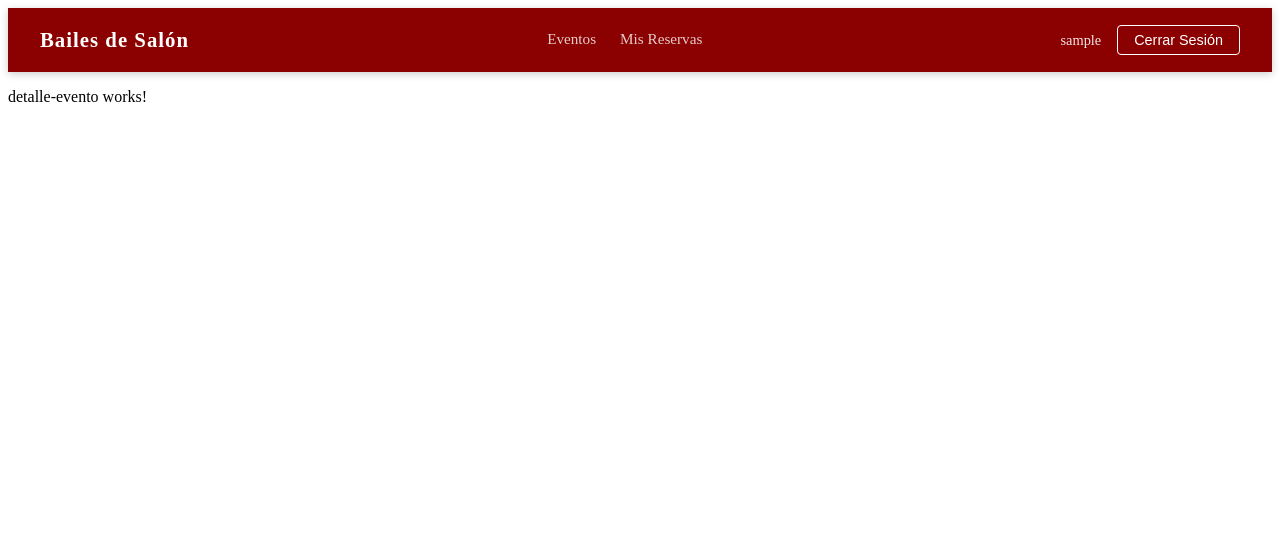
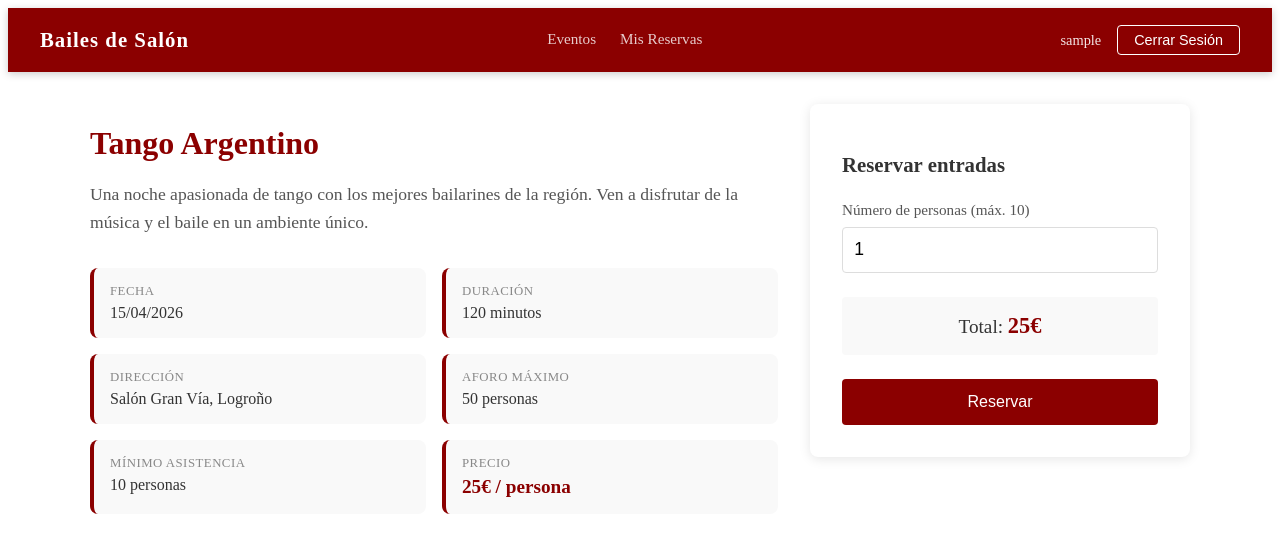
Before and after one commit to assxavi/retoFrontend, an Angular app: page /clientes/detalle/1 in a window 1280 px wide. Shown: the top 552 px of the page. Built offline with nearby package versions, Linux system fonts and the light colour scheme; sample sign-in values are in the browser's storage.

Commit message:
feat: detalle evento with reserva form

```diff
--- a/src/app/app.routes.ts
+++ b/src/app/app.routes.ts
@@ -25,7 +25,7 @@ export const routes: Routes = [
   },
   {
     path: 'clientes',
-    canActivate: [authGuard],
+    // canActivate: [authGuard],
     children: [
       {
         path: 'misReservas',
--- a/src/app/pages/cliente/detalle-evento/detalle-evento.html
+++ b/src/app/pages/cliente/detalle-evento/detalle-evento.html
@@ -1 +1,76 @@
-<p>detalle-evento works!</p>
+<div class="detalle-container">
+
+  <div class="loading" *ngIf="cargando">Cargando evento...</div>
+  <div class="error-msg" *ngIf="error && !cargando">{{ error }}</div>
+
+  <div class="detalle-content" *ngIf="evento && !cargando">
+
+    <div class="evento-info">
+      <h1>{{ evento.nombre }}</h1>
+      <p class="descripcion">{{ evento.descripcion }}</p>
+
+      <div class="datos-grid">
+        <div class="dato">
+          <span class="label">Fecha</span>
+          <span>{{ evento.fechaInicio | date:'dd/MM/yyyy' }}</span>
+        </div>
+        <div class="dato">
+          <span class="label">Duración</span>
+          <span>{{ evento.duracion }} minutos</span>
+        </div>
+        <div class="dato">
+          <span class="label">Dirección</span>
+          <span>{{ evento.direccion }}</span>
+        </div>
+        <div class="dato">
+          <span class="label">Aforo máximo</span>
+          <span>{{ evento.aforoMaximo }} personas</span>
+        </div>
+        <div class="dato">
+          <span class="label">Mínimo asistencia</span>
+          <span>{{ evento.minimoAsistencia }} personas</span>
+        </div>
+        <div class="dato">
+          <span class="label">Precio</span>
+          <span class="precio">{{ evento.precioVenta }}€ / persona</span>
+        </div>
+      </div>
+    </div>
+
+    <div class="reserva-panel">
+      <h2>Reservar entradas</h2>
+
+      <div class="exito" *ngIf="mensaje">{{ mensaje }}</div>
+      <div class="error-msg" *ngIf="error">{{ error }}</div>
+
+      <ng-container *ngIf="!mensaje">
+        <div class="form-group">
+          <label>Número de personas (máx. 10)</label>
+          <input
+            type="number"
+            [(ngModel)]="cantidad"
+            min="1"
+            max="10"
+          />
+        </div>
+
+        <div class="precio-total">
+          Total: <strong>{{ evento.precioVenta * cantidad }}€</strong>
+        </div>
+
+        <button
+          *ngIf="isLoggedIn"
+          (click)="reservar()"
+          class="btn-reservar">
+          Reservar
+        </button>
+
+        <div class="no-login" *ngIf="!isLoggedIn">
+          <p>Debes iniciar sesión para reservar</p>
+          <a routerLink="/login">Iniciar Sesión</a>
+        </div>
+      </ng-container>
+    </div>
+
+  </div>
+</div>
--- a/src/app/pages/cliente/detalle-evento/detalle-evento.scss
+++ b/src/app/pages/cliente/detalle-evento/detalle-evento.scss
@@ -0,0 +1,182 @@
+.detalle-container {
+  max-width: 1100px;
+  margin: 2rem auto;
+  padding: 0 2rem;
+}
+
+.detalle-content {
+  display: grid;
+  grid-template-columns: 1fr 380px;
+  gap: 2rem;
+
+  @media (max-width: 768px) {
+    grid-template-columns: 1fr;
+  }
+}
+
+.evento-info {
+  h1 {
+    color: #8B0000;
+    font-size: 2rem;
+    margin-bottom: 1rem;
+  }
+}
+
+.descripcion {
+  color: #555;
+  font-size: 1.1rem;
+  line-height: 1.6;
+  margin-bottom: 2rem;
+}
+
+.datos-grid {
+  display: grid;
+  grid-template-columns: 1fr 1fr;
+  gap: 1rem;
+}
+
+.dato {
+  background: #f9f9f9;
+  padding: 1rem;
+  border-radius: 8px;
+  border-left: 4px solid #8B0000;
+
+  .label {
+    display: block;
+    font-size: 0.8rem;
+    color: #888;
+    margin-bottom: 0.3rem;
+    text-transform: uppercase;
+    letter-spacing: 0.5px;
+  }
+
+  span:last-child {
+    color: #333;
+    font-weight: 500;
+  }
+}
+
+.precio {
+  color: #8B0000 !important;
+  font-size: 1.2rem;
+  font-weight: bold !important;
+}
+
+.reserva-panel {
+  background: white;
+  border-radius: 8px;
+  box-shadow: 0 2px 12px rgba(0,0,0,0.1);
+  padding: 2rem;
+  height: fit-content;
+  position: sticky;
+  top: 1rem;
+
+  h2 {
+    color: #333;
+    margin-bottom: 1.5rem;
+    font-size: 1.3rem;
+  }
+}
+
+.form-group {
+  margin-bottom: 1.5rem;
+
+  label {
+    display: block;
+    color: #555;
+    margin-bottom: 0.5rem;
+    font-size: 0.95rem;
+  }
+
+  input {
+    width: 100%;
+    padding: 0.7rem;
+    border: 1px solid #ddd;
+    border-radius: 4px;
+    font-size: 1.1rem;
+    box-sizing: border-box;
+
+    &:focus {
+      outline: none;
+      border-color: #8B0000;
+    }
+  }
+}
+
+.precio-total {
+  font-size: 1.2rem;
+  color: #333;
+  margin-bottom: 1.5rem;
+  padding: 1rem;
+  background: #f9f9f9;
+  border-radius: 4px;
+  text-align: center;
+
+  strong {
+    color: #8B0000;
+    font-size: 1.4rem;
+  }
+}
+
+.btn-reservar {
+  width: 100%;
+  padding: 0.9rem;
+  background: #8B0000;
+  color: white;
+  border: none;
+  border-radius: 4px;
+  font-size: 1rem;
+  cursor: pointer;
+  transition: background 0.2s;
+
+  &:hover {
+    background: #6B0000;
+  }
+}
+
+.no-login {
+  text-align: center;
+
+  p {
+    color: #666;
+    margin-bottom: 1rem;
+  }
+
+  a {
+    display: block;
+    padding: 0.8rem;
+    background: #8B0000;
+    color: white;
+    border-radius: 4px;
+    text-decoration: none;
+    text-align: center;
+
+    &:hover {
+      background: #6B0000;
+    }
+  }
+}
+
+.exito {
+  background: #e8f5e9;
+  color: #2e7d32;
+  padding: 1rem;
+  border-radius: 4px;
+  margin-bottom: 1rem;
+  text-align: center;
+}
+
+.error-msg {
+  background: #ffebee;
+  color: #c62828;
+  padding: 1rem;
+  border-radius: 4px;
+  margin-bottom: 1rem;
+  text-align: center;
+}
+
+.loading {
+  text-align: center;
+  padding: 3rem;
+  color: #666;
+}
--- a/src/app/pages/cliente/detalle-evento/detalle-evento.ts
+++ b/src/app/pages/cliente/detalle-evento/detalle-evento.ts
@@ -1,11 +1,83 @@
-import { Component } from '@angular/core';
+import { Component, OnInit } from '@angular/core';
+import { CommonModule } from '@angular/common';
+import { FormsModule } from '@angular/forms';
+import { ActivatedRoute, Router, RouterLink } from '@angular/router';
+import { EventoService } from '../../../core/services/evento.service';
+import { ReservaService } from '../../../core/services/reserva.service';
+import { AuthService } from '../../../core/services/auth.service';
+import { Evento } from '../../../models/evento.model';
 
 @Component({
   selector: 'app-detalle-evento',
-  imports: [],
+  imports: [CommonModule, FormsModule, RouterLink],
   templateUrl: './detalle-evento.html',
-  styleUrl: './detalle-evento.scss',
+  styleUrl: './detalle-evento.scss'
 })
-export class DetalleEventoComponent {
+export class DetalleEventoComponent implements OnInit {
 
+  evento: Evento | null = null;
+  cantidad: number = 1;
+  cargando: boolean = true;
+  mensaje: string = '';
+  error: string = '';
+
+  constructor(
+    private route: ActivatedRoute,
+    private eventoService: EventoService,
+    private reservaService: ReservaService,
+    private authService: AuthService,
+    private router: Router
+  ) {}
+
+  ngOnInit(): void {
+    const id = this.route.snapshot.paramMap.get('id');
+    if (id) {
+      this.cargarEvento(Number(id));
+    }
+  }
+
+  cargarEvento(id: number): void {
+  this.cargando = false;
+  this.evento = {
+    idEvento: id,
+    nombre: 'Tango Argentino',
+    descripcion: 'Una noche apasionada de tango con los mejores bailarines de la región. Ven a disfrutar de la música y el baile en un ambiente único.',
+    fechaInicio: new Date('2026-04-15'),
+    duracion: 120,
+    direccion: 'Salón Gran Vía, Logroño',
+    estado: 'ACTIVO',
+    destacado: 'S',
+    aforoMaximo: 50,
+    minimoAsistencia: 10,
+    precioVenta: 25,
+    idTipo: 1
+  };
 }
+
+  reservar(): void {
+    if (!this.authService.isLoggedIn()) {
+      this.router.navigate(['/login']);
+      return;
+    }
+
+    if (this.cantidad < 1 || this.cantidad > 10) {
+      this.error = 'La cantidad debe ser entre 1 y 10';
+      return;
+    }
+
+    this.reservaService.reservar(this.evento!.idEvento, this.cantidad).subscribe({
+      next: () => {
+        this.mensaje = 'Reserva realizada con éxito';
+        this.error = '';
+      },
+      error: (err) => {
+        this.error = err.error?.mensaje || 'Error al realizar la reserva';
+        this.mensaje = '';
+      }
+    });
+  }
+
+  get isLoggedIn(): boolean {
+    return this.authService.isLoggedIn();
+  }
+}
```
